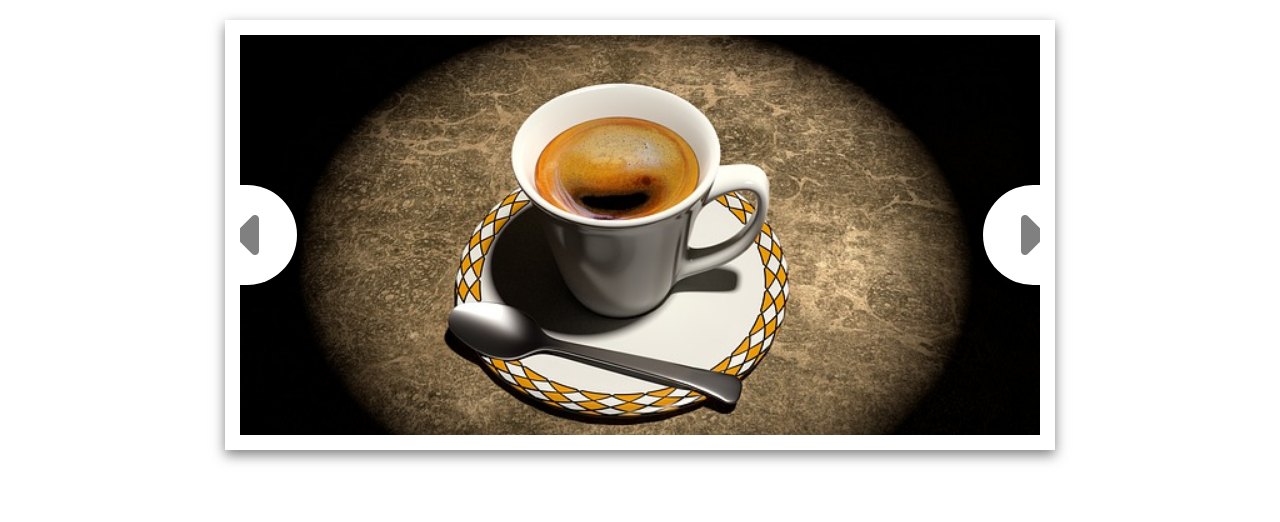
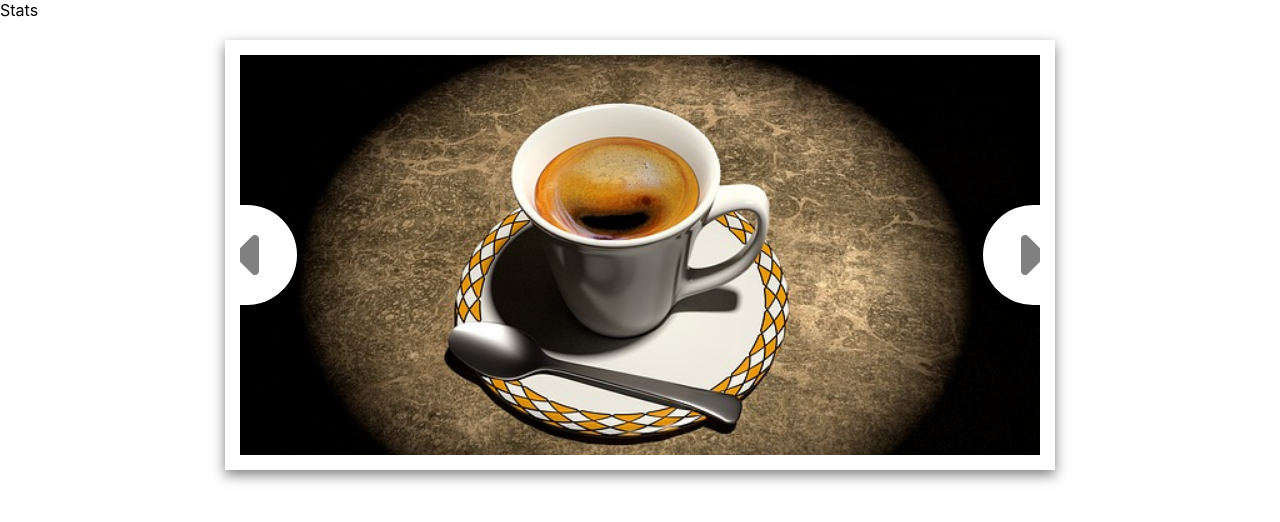
Before and after one commit to joshuarotenberg/zip-and-slide, a React (Create React App) app: page / in a window 1280 px wide. Shown: the top 522 px of the page. Built offline with nearby package versions, Linux system fonts and the light colour scheme.

Commit message:
setting up views state in Stats component

```diff
--- a/src/Slider.js
+++ b/src/Slider.js
@@ -1,4 +1,5 @@
 import { useState } from 'react';
+import Stats from './Stats';
 
 const Slider = ({images}) => {
 
@@ -23,6 +24,8 @@ const Slider = ({images}) => {
     }
 
     return (
+        <>
+            <Stats images={images}/>
             <div className="slide-container">
                 <div className="slide">
                     <img className="fade" src={currentImage.url} alt={currentImage.url}  />
@@ -32,6 +35,7 @@ const Slider = ({images}) => {
                     </div>
                 </div>
             </div>
+        </>
     )
 }
 
--- /dev/null
+++ b/src/Stats.js
@@ -0,0 +1,18 @@
+import {useState} from 'react';
+
+const Stats = ({images}) => {
+
+    const initialState = images.map((_image, index) => {
+        return (
+            {id: index, count: 0}
+        )
+    });
+
+    const [views, setViews] = useState(initialState);
+
+    return (
+        <div>Stats</div>
+    )
+}
+
+export default Stats;
```
Lines whose indentation alone changed are shown as unchanged.
